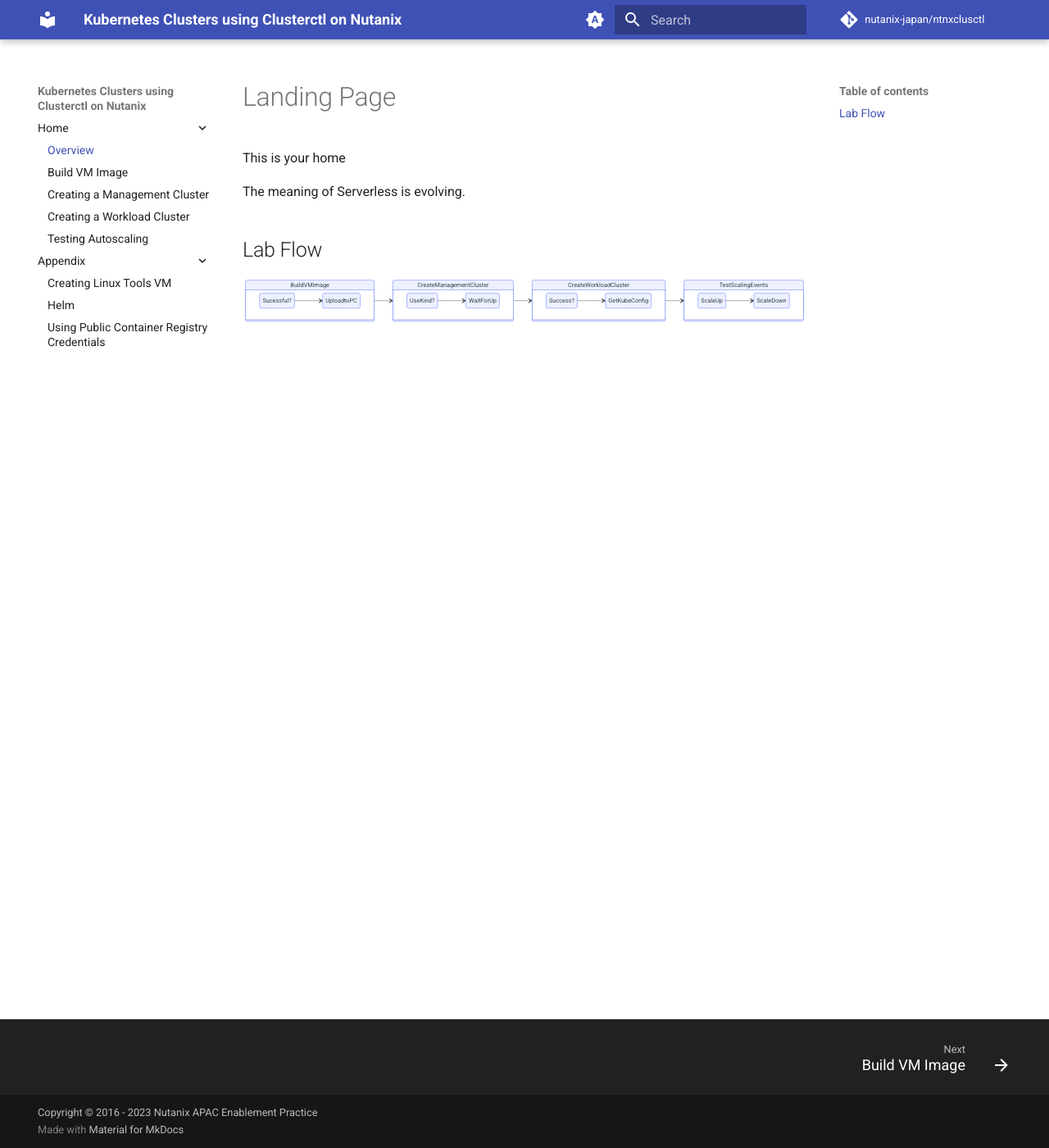
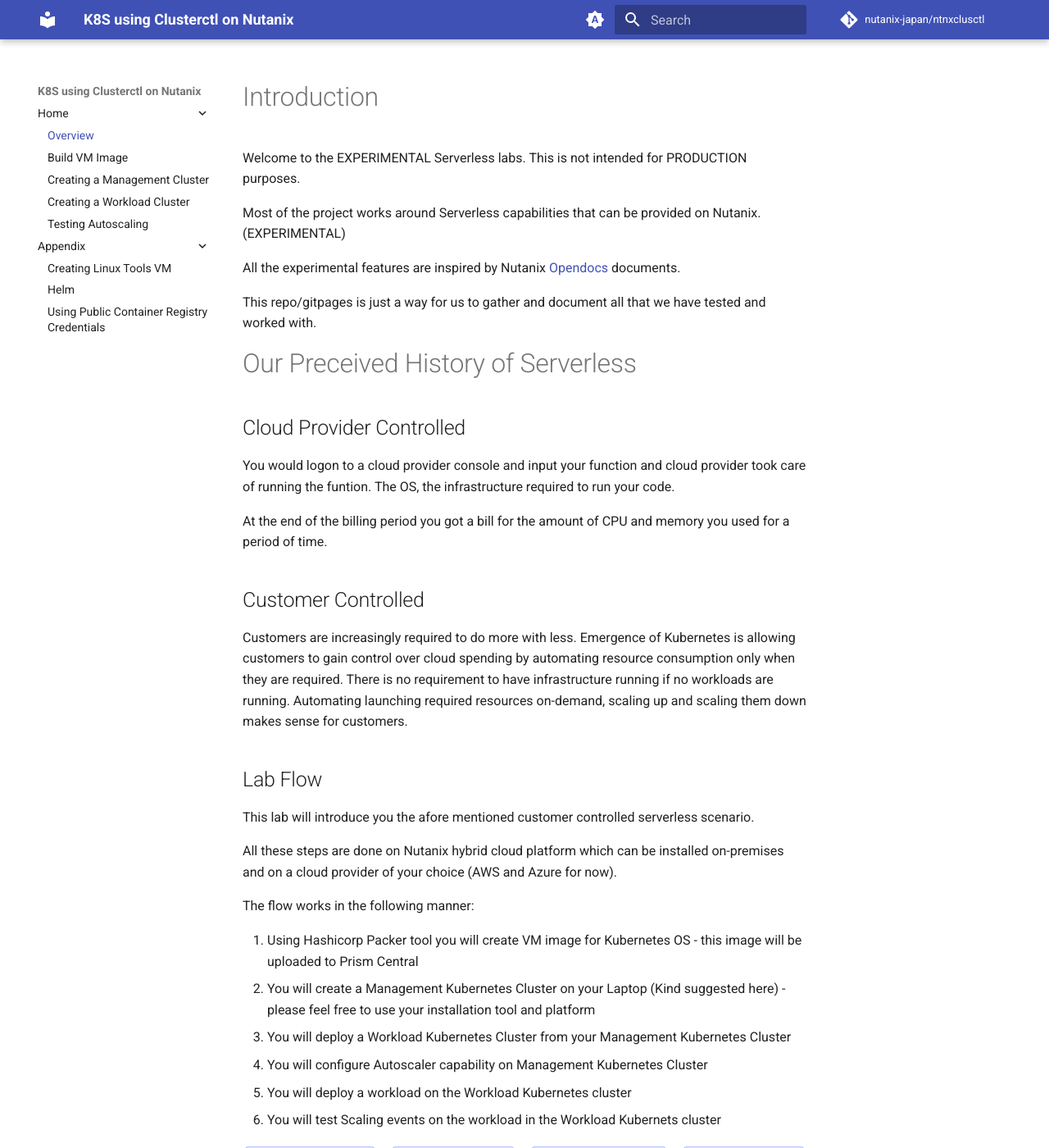
Before and after one commit to nutanix-japan/ntnxclusctl, an MkDocs documentation site: the page built from docs/index.md, in a window 1280 px wide and 1400 px high. Shown: the whole window at 82% size. Built offline with MkDocs 1.6.1 and Material for MkDocs 9.7.7, drawn with Linux system fonts in a browser that asks for light colours; comment, search, counter and statistics services are not loaded.

Commit message:
Mon Apr 17 16:12:58 JST 2023

````diff
--- a/docs/index.md
+++ b/docs/index.md
@@ -1,11 +1,37 @@
-# Landing Page
+# Introduction
 
+Welcome to the EXPERIMENTAL Serverless labs. This is not intended for PRODUCTION purposes.
 
-This is your home
+Most of the project works around Serverless capabilities that can be provided on Nutanix. (EXPERIMENTAL)
 
-The meaning of Serverless is evolving.
+All the experimental features are inspired by Nutanix [Opendocs](opendocs.nutanix.com) documents.
 
+This repo/gitpages is just a way for us to gather and document all that we have tested and worked with.
+
+# Our Preceived History of Serverless
+## Cloud Provider Controlled
+
+You would logon to a cloud provider console and input your function and cloud provider took care of running the funtion. The OS, the infrastructure required to run your code.
+
+At the end of the billing period you got a bill for the amount of CPU and memory you used for a period of time.
+
+## Customer Controlled
+
+Customers are increasingly required to do more with less. Emergence of Kubernetes is allowing customers to gain control over cloud spending by automating resource consumption only when they are required. There is no requirement to have infrastructure running if no workloads are running. Automating launching required resources on-demand, scaling up and scaling them down makes sense for customers.
 ## Lab Flow
+
+This lab will introduce you the afore mentioned customer controlled serverless scenario.
+
+All these steps are done on Nutanix hybrid cloud platform which can be installed on-premises and on a cloud provider of your choice (AWS and Azure for now).
+
+The flow works in the following manner:
+
+1. Using Hashicorp Packer tool you will create VM image for Kubernetes OS - this image will be uploaded to Prism Central
+2. You will create a Management Kubernetes Cluster on your Laptop (Kind suggested here) - please feel free to use your installation tool and platform
+3. You will deploy a Workload Kubernetes Cluster from your Management Kubernetes Cluster
+4. You will configure Autoscaler capability on Management Kubernetes Cluster
+5. You will deploy a workload on the Workload Kubernetes cluster
+6. You will test Scaling events on the workload in the Workload Kubernets cluster
 
 ```mermaid
 stateDiagram
--- a/mkdocs.yml
+++ b/mkdocs.yml
@@ -1,4 +1,4 @@
-site_name: Kubernetes Clusters using Clusterctl on Nutanix
+site_name: K8S using Clusterctl on Nutanix
 site_url: https://github.com/nutanix-japan/ntnxclusctl
 site_author: Lakshmi Balaramane
 
````
Also changed, not shown: 1 other file.
